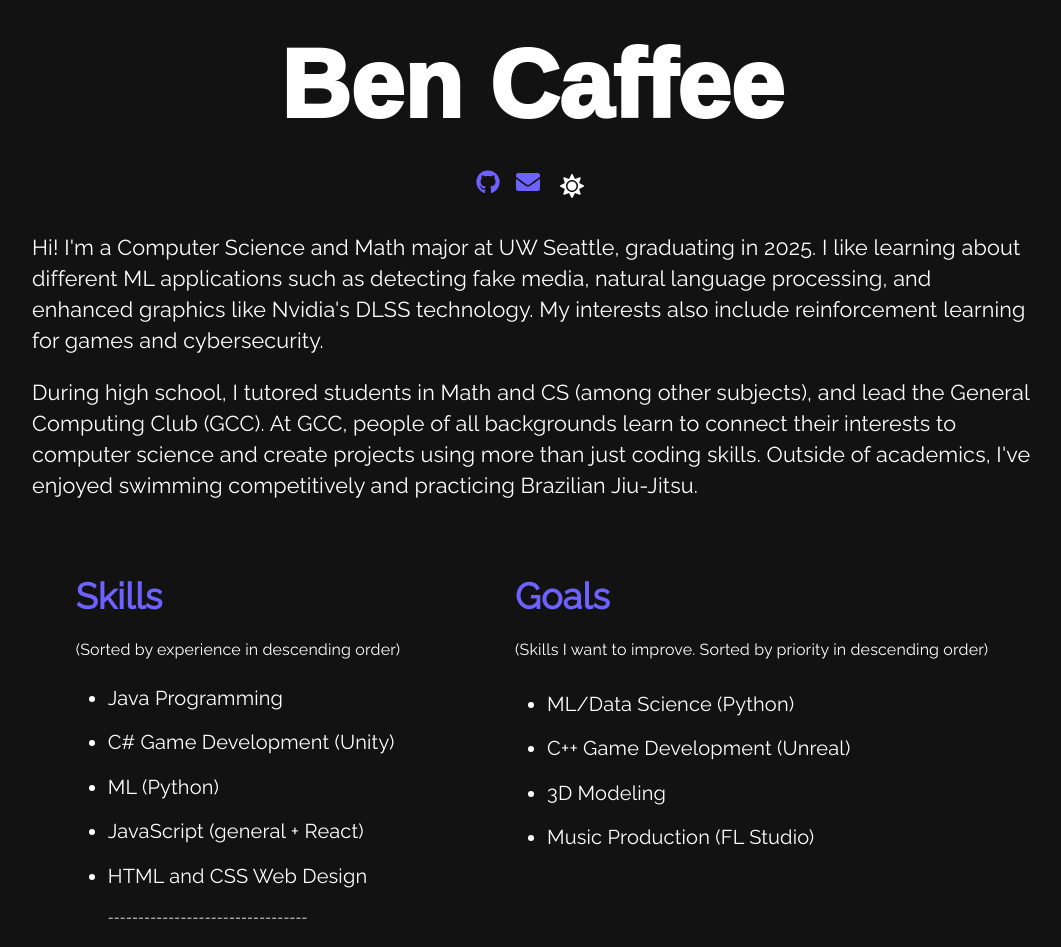
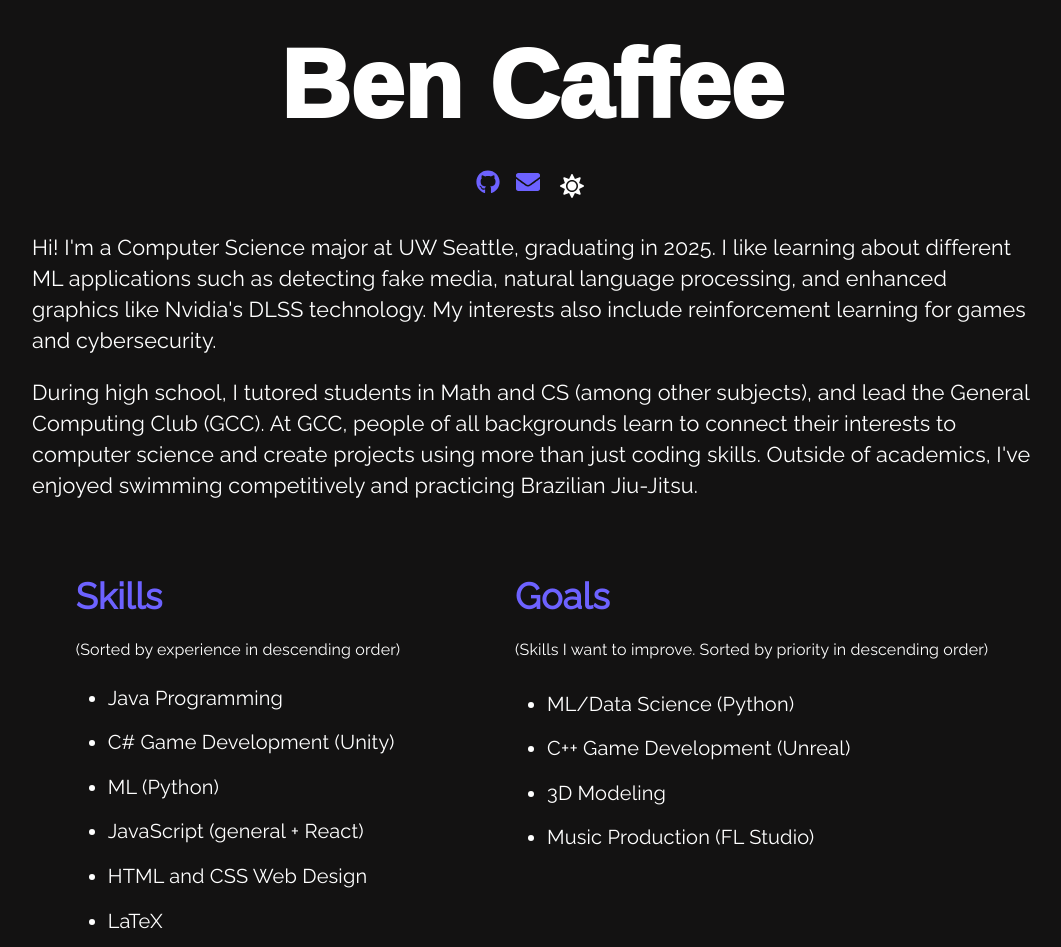
Before and after one commit to bcaffee/personal-website, a React (Create React App) app: page / in a window 1280 px wide. Shown: the top 947 px of the page, without its empty margins (108-1169 px from the left). Built offline with nearby package versions, Linux system fonts and the light colour scheme; a web font is replaced by a local one.

Commit message:
small edits

```diff
--- a/src/site-content.js
+++ b/src/site-content.js
@@ -1,6 +1,6 @@
 const mainPage = {
   introductions: [
-    "Hi! I'm a Computer Science and Math major at UW Seattle, graduating in 2025. I like learning about different ML applications such as detecting fake media, natural language processing, and enhanced graphics like Nvidia's DLSS technology. My interests also include reinforcement learning for games and cybersecurity.",
+    "Hi! I'm a Computer Science major at UW Seattle, graduating in 2025. I like learning about different ML applications such as detecting fake media, natural language processing, and enhanced graphics like Nvidia's DLSS technology. My interests also include reinforcement learning for games and cybersecurity.",
     "During high school, I tutored students in Math and CS (among other subjects), and lead the General Computing Club (GCC). At GCC, people of all backgrounds learn to connect their interests to computer science and create projects using more than just coding skills. Outside of academics, I've enjoyed swimming competitively and practicing Brazilian Jiu-Jitsu.",
   ],
 
@@ -10,6 +10,7 @@ const mainPage = {
     "ML (Python)",
     "JavaScript (general + React)",
     "HTML and CSS Web Design",
+    "LaTeX"
   ],
   otherSkills: [
     "Git",
```
